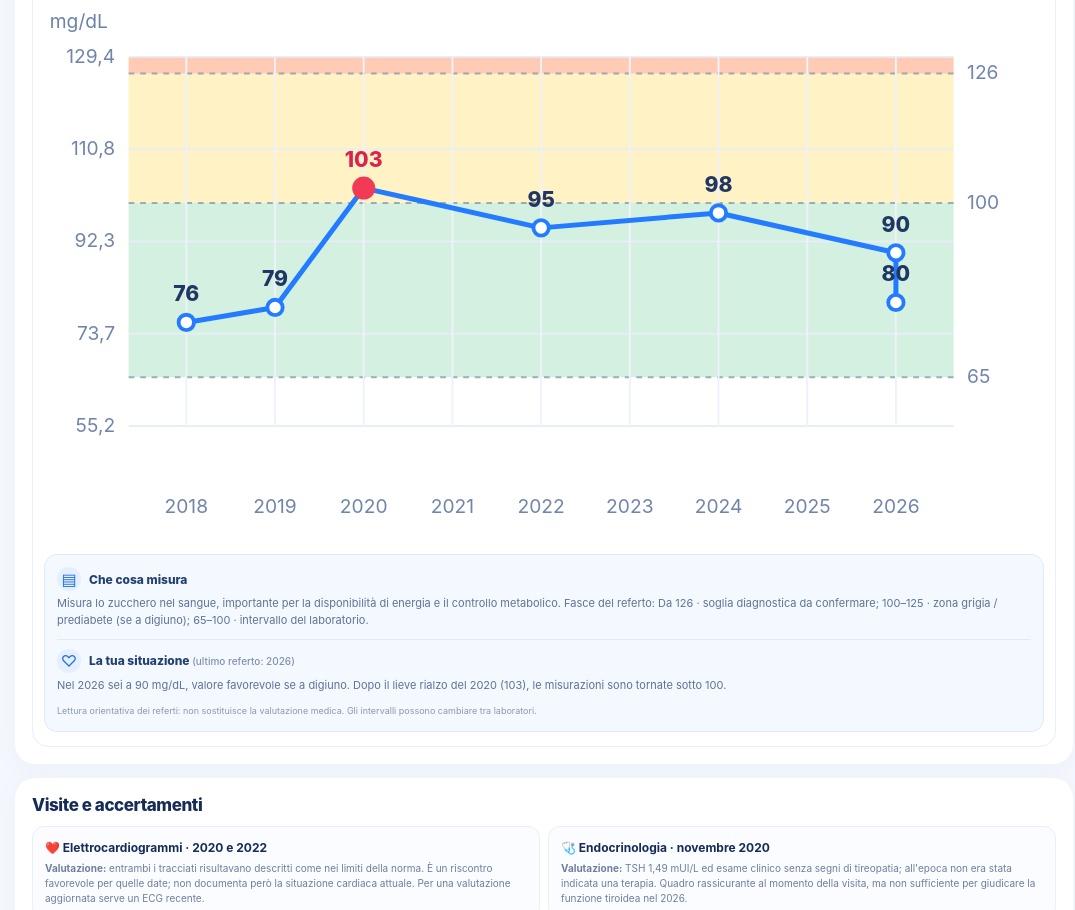
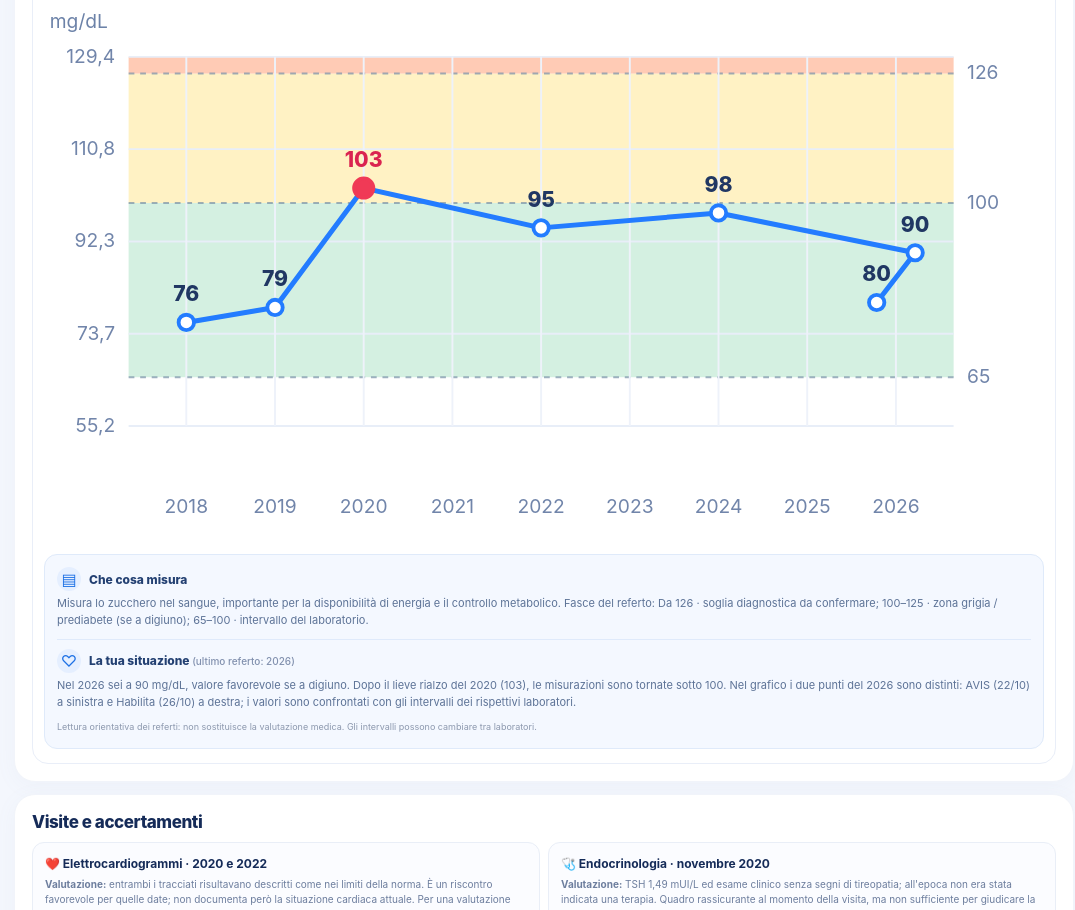
Before and after one commit to Zenchak/training-dashboard-bog, a plain HTML site: page nas/salute/index.html in a window 1280 px wide. Shown: the part 384-1294 px from the top of the page, without its empty margins (96-1171 px from the left). Drawn offline with Linux system fonts and the light colour scheme.

Commit message:
Display AVIS and Habilita measurements separately with source-specific thresholds

```diff
--- a/nas/salute/index.html
+++ b/nas/salute/index.html
@@ -133,6 +133,7 @@ const clinicalTiers={
 'Colesterolo HDL':[{from:55,to:Infinity,label:'Oltre 55 · rischio basso secondo referto',color:'#cdeedc'},{from:35,to:55,label:'35–55 · rischio moderato secondo referto',color:'#fff0ba'},{from:-Infinity,to:35,label:'Sotto 35 · rischio alto secondo referto',color:'#ffc2a8'}],
 'Glicemia':[{from:65,to:100,label:'65–100 · intervallo del laboratorio',color:'#cdeedc'},{from:100,to:126,label:'100–125 · zona grigia / prediabete (se a digiuno)',color:'#fff0ba'},{from:126,to:Infinity,label:'Da 126 · soglia diagnostica da confermare',color:'#ffc2a8'}]
 };
+const avisRanges={'Glicemia':[65,100],'Colesterolo HDL':[35,Infinity],'Trigliceridi':[40,170],'ALT / GPT':[3,46],'Creatinina':[0.3,1.3],'eGFR':[90,Infinity],'Emoglobina':[14,17],'Ematocrito':[43.1,51.5],'Leucociti':[4.2,9.4],'Eritrociti sangue':[4.7,5.82],'MCV':[81.8,95.3],'Piastrine':[150,400],'Proteine totali':[60,80],'Ferritina':[20,250]};
 const priority=['Glicemia','Colesterolo totale','Colesterolo HDL','Trigliceridi','ALT / GPT','eGFR','aPTT'];
 let active=0,expanded=false,series=[];
 const choiceBox=$('health-choices'),chart=$('health-chart');
@@ -142,8 +143,8 @@ function cleanValues(item){return (item.values||[]).filter(p=>Number.isFinite(Nu
 function draw(){
  const item=series[active];if(!item)return;
  const points=cleanValues(item);if(!points.length){chart.textContent='Nessun dato disponibile';return}
- const range=indicative[item.label]||null;
- const rangeFor=year=>item.label==='eGFR'?[90,Infinity]:(Number(year)>=2026?(ranges2026[item.label]||range):range);
+ const range=indicative[item.label]||avisRanges[item.label]||null;
+ const rangeFor=p=>p.source==='AVIS'?(avisRanges[item.label]||range):(item.label==='eGFR'?[90,Infinity]:(Number(p.year)>=2026?(ranges2026[item.label]||range):range));
  choiceBox.querySelectorAll('[data-index]').forEach(b=>b.setAttribute('aria-pressed',String(Number(b.dataset.index)===active)));
  $('metric-name').textContent=item.label;$('metric-unit').textContent=item.unit||'Valore';
  $('metric-icon').textContent=/urine/i.test(item.label)?'🧪':/colesterolo|trigliceridi/i.test(item.label)?'💧':'🩸';
@@ -163,12 +164,13 @@ function draw(){
  for(let n=0;n<=4;n++){const v=lo+(hi-lo)*n/4,yy=y(v);svg+='<line x1="'+L+'" y1="'+yy+'" x2="'+(W-R)+'" y2="'+yy+'" stroke="#e8eef8"/><text x="'+(L-7)+'" y="'+(yy+3)+'" text-anchor="end" font-size="10" fill="#7185aa">'+num(Number(v.toFixed(1)))+'</text>'}
  for(let year=firstYear;year<=lastYear;year++){const xx=x(year);svg+='<line x1="'+xx+'" y1="'+T+'" x2="'+xx+'" y2="'+B+'" stroke="#eef2fa"/>';if(lastYear-firstYear<=10||(year-firstYear)%2===0)svg+='<text x="'+xx+'" y="265" text-anchor="middle" font-size="10" fill="#7185aa">'+year+'</text>'}
  if(range&&!(ranges2026[item.label])){[range[0],range[1]].forEach(v=>{svg+='<text x="'+(L+4)+'" y="'+(y(v)-4)+'" font-size="11" font-weight="750" fill="#008c4c">'+num(v)+'</text>'})}
- const coords=points.map(p=>({x:x(p.year),y:y(p.value),p}));
+ const coords=points.map(p=>({x:x(p.year)+(p.source==='AVIS'?-10:p.source==='Habilita'?10:0),y:y(p.value),p}));
  if(coords.length>1)svg+='<polyline fill="none" stroke="#237cff" stroke-width="2.6" stroke-linecap="round" stroke-linejoin="round" points="'+coords.map(p=>p.x+','+p.y).join(' ')+'"/>';
- for(const c of coords){const rr=rangeFor(c.p.year);const outside=rr&&(Number(c.p.value)<rr[0]||Number(c.p.value)>rr[1]);const color=outside?'#f03a56':'#237cff';svg+='<circle cx="'+c.x+'" cy="'+c.y+'" r="'+(outside?5:4)+'" fill="'+(outside?'#f03a56':'white')+'" stroke="'+color+'" stroke-width="2"><title>'+esc(c.p.year+': '+c.p.value+' '+(item.unit||''))+'</title></circle><text x="'+c.x+'" y="'+Math.max(12,c.y-11)+'" text-anchor="middle" font-size="11" fill="'+(outside?'#da2450':'#203763')+'" font-weight="760">'+esc(c.p.value)+'</text>'}
+ for(const c of coords){const rr=rangeFor(c.p);const outside=rr&&(Number(c.p.value)<rr[0]||Number(c.p.value)>rr[1]);const color=outside?'#f03a56':'#237cff';svg+='<circle cx="'+c.x+'" cy="'+c.y+'" r="'+(outside?5:4)+'" fill="'+(outside?'#f03a56':'white')+'" stroke="'+color+'" stroke-width="2"><title>'+esc((c.p.date||c.p.year)+' · '+(c.p.source||'Storico')+': '+c.p.value+' '+(item.unit||''))+'</title></circle><text x="'+c.x+'" y="'+Math.max(12,c.y-11)+'" text-anchor="middle" font-size="11" fill="'+(outside?'#da2450':'#203763')+'" font-weight="760">'+esc(c.p.value)+'</text>'}
  svg+='<text x="3" y="13" font-size="10" fill="#6c82a8">'+esc(item.unit||'')+'</text>';
  chart.innerHTML='<svg role="img" aria-label="Storico '+esc(item.label)+' dal '+firstYear+' al '+lastYear+'" viewBox="0 0 '+W+' '+H+'">'+svg+'</svg>';
  showInsight(item);
+ if(points.some(p=>p.source==='AVIS')){$('metric-personal').textContent+=' Nel grafico i due punti del 2026 sono distinti: AVIS (22/10) a sinistra e Habilita (26/10) a destra; i valori sono confrontati con gli intervalli dei rispettivi laboratori.';}
  const legend=$('metric-explainer');if(legend){const base=insights[item.label]?.[0]||'';legend.textContent=base+(tiers?' Fasce del referto: '+tiers.slice().reverse().map(t=>t.label).join('; ')+'.':'');}
 }
 function addChoice(i,extra){const item=series[i],b=document.createElement('button');b.type='button';b.dataset.index=String(i);b.textContent=item.label;b.setAttribute('aria-pressed','false');if(extra){b.classList.add('extra-choice');b.hidden=!expanded}b.addEventListener('click',()=>{active=i;draw()});choiceBox.append(b)}
```
